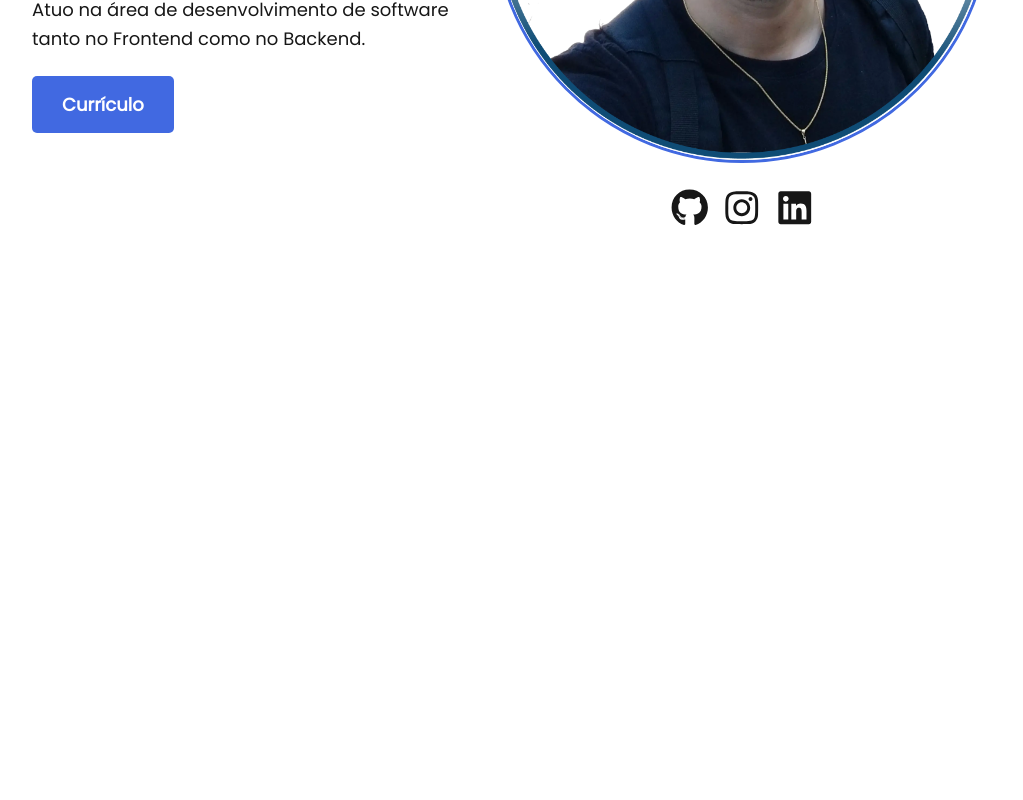
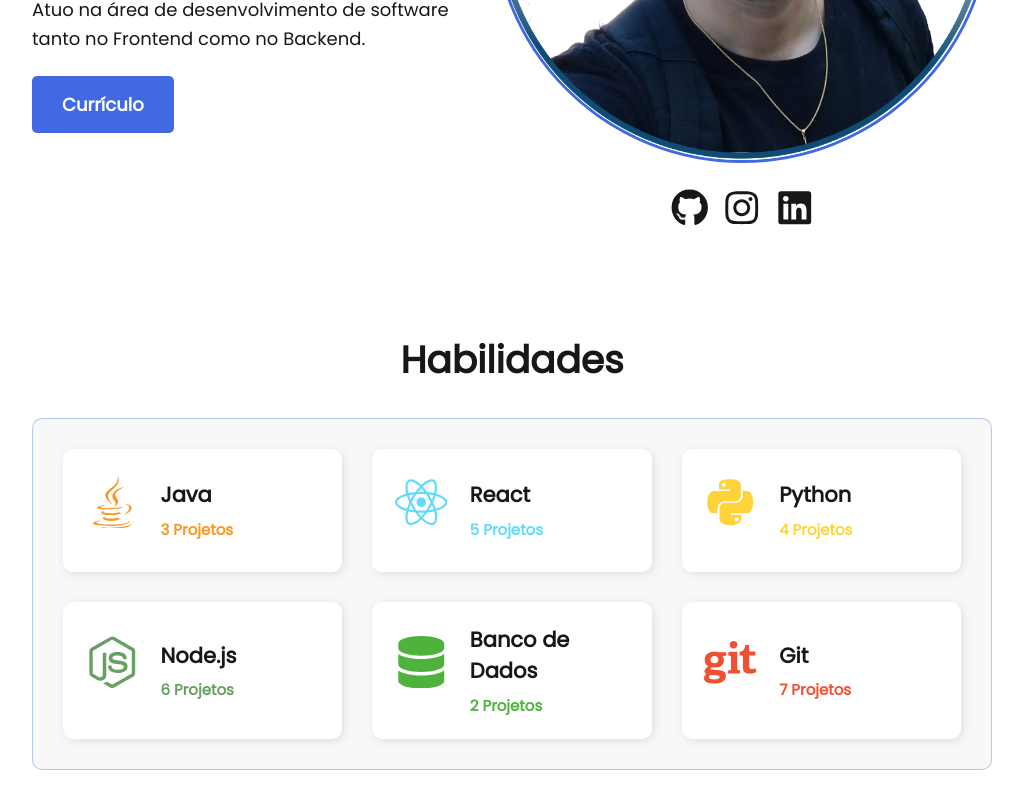
Before and after one commit to Parron01/Parron01-Portfolio, a React (Vite) app: page / in a window 1280 px wide. Shown: the part 397-1197 px from the top of the page, without its empty margins (128-1151 px from the left). Before the commit the page ends 800 px from the top, so only its background shows below. Built offline with nearby package versions, Linux system fonts and the light colour scheme.

Commit message:
3 - Feat: Adicionando nova seção Skills e consequentes modificações.

```diff
--- /dev/null
+++ b/src/components/Skills/Skills.jsx
@@ -0,0 +1,46 @@
+import React from "react";
+import {
+  SkillsContainer,
+  ContentWrapper,
+  SkillsTitle,
+  SkillsGrid,
+  SkillCard,
+  SkillIcon,
+  SkillInfo,
+  SkillName,
+  SkillProjects,
+} from "./Skills.styles";
+
+import { FaJava, FaReact, FaPython, FaNodeJs, FaDatabase, FaGit } from "react-icons/fa";
+
+const skillsData = [
+  { id: 1, name: "Java", icon: <FaJava />, projects: 3, color: "#F89820" },
+  { id: 2, name: "React", icon: <FaReact />, projects: 5, color: "#61DAFB" },
+  { id: 3, name: "Python", icon: <FaPython />, projects: 4, color: "#FFD43B" },
+  { id: 4, name: "Node.js", icon: <FaNodeJs />, projects: 6, color: "#68A063" },
+  { id: 5, name: "Banco de Dados", icon: <FaDatabase />, projects: 2, color: "#4DB33D" },
+  { id: 6, name: "Git", icon: <FaGit />, projects: 7, color: "#F05032" },
+];
+
+const Skills = () => {
+  return (
+    <SkillsContainer>
+      <ContentWrapper>
+        <SkillsTitle>Habilidades</SkillsTitle>
+        <SkillsGrid>
+          {skillsData.map((skill) => (
+            <SkillCard key={skill.id}>
+              <SkillIcon color={skill.color}>{skill.icon}</SkillIcon>
+              <SkillInfo>
+                <SkillName>{skill.name}</SkillName>
+                <SkillProjects color={skill.color}>{skill.projects} Projetos</SkillProjects>
+              </SkillInfo>
+            </SkillCard>
+          ))}
+        </SkillsGrid>
+      </ContentWrapper>
+    </SkillsContainer>
+  );
+};
+
+export default Skills;
--- /dev/null
+++ b/src/components/Skills/Skills.styles.jsx
@@ -0,0 +1,120 @@
+import styled from "styled-components";
+
+export const SkillsContainer = styled.section`
+  display: flex;
+  flex-direction: column;
+  align-items: center;
+  justify-content: center;
+  width: 100%;
+  padding: 2rem 0;
+`;
+
+export const ContentWrapper = styled.div`
+  width: 75%;
+  max-width: 1200px;
+  display: flex;
+  flex-direction: column;
+  align-items: center;
+`;
+
+export const SkillsTitle = styled.h2`
+  font-size: 2.5rem;
+  font-weight: bold;
+  color: #171717;
+  margin-bottom: 2rem;
+  text-align: center;
+
+  @media (max-width: 768px) {
+    font-size: 2rem;
+  }
+`;
+
+export const SkillsGrid = styled.div`
+  display: grid;
+  grid-template-columns: repeat(3, 1fr);
+  gap: 2rem;
+  width: 100%;
+  background: #f8f8f8;
+  padding: 2rem;
+  border-radius: 10px;
+  border: 1px solid rgba(65, 105, 225, 0.34);
+
+  @media (max-width: 1100px) {
+    grid-template-columns: repeat(2, 1fr);
+    gap: 1.5rem;
+  }
+
+  @media (max-width: 768px) {
+    padding: 1.5rem;
+    gap: 1rem;
+  }
+
+  @media (max-width: 600px) {
+    grid-template-columns: repeat(1, 1fr);
+  }
+`;
+
+export const SkillCard = styled.div`
+  display: flex;
+  align-items: center;
+  background: #fff;
+  padding: 1.5rem;
+  border-radius: 10px;
+  box-shadow: 2px 2px 10px rgba(0, 0, 0, 0.1);
+  transition: transform 0.3s ease;
+
+  &:hover {
+    transform: translateY(-5px);
+  }
+
+  @media (max-width: 1100px) {
+    padding: 1.25rem;
+  }
+
+  @media (max-width: 768px) {
+    padding: 1rem;
+  }
+`;
+
+export const SkillIcon = styled.div`
+  font-size: 3.5rem;
+  margin-right: 1.5rem;
+  color: ${(props) => props.color || "#171717"};
+
+  @media (max-width: 1100px) {
+    font-size: 3rem;
+    margin-right: 1.25rem;
+  }
+
+  @media (max-width: 768px) {
+    font-size: 2.5rem;
+    margin-right: 1rem;
+  }
+`;
+
+export const SkillInfo = styled.div`
+  display: flex;
+  flex-direction: column;
+  flex: 1;
+`;
+
+export const SkillName = styled.h3`
+  font-size: 1.4rem;
+  font-weight: bold;
+  color: #171717;
+
+  @media (max-width: 768px) {
+    font-size: 1.2rem;
+  }
+`;
+
+export const SkillProjects = styled.p`
+  font-size: 1rem;
+  font-weight: bold;
+  color: ${(props) => props.color};
+  margin-top: 0.5rem;
+
+  @media (max-width: 768px) {
+    font-size: 0.9rem;
+  }
+`;
--- a/src/pages/HomePage.jsx
+++ b/src/pages/HomePage.jsx
@@ -1,11 +1,13 @@
 import Header from "../components/Header/Header";
 import Introduction from "../components/Introduction/Introduction";
+import Skills from "../components/Skills/Skills";
 
 function HomePage() {
   return (
     <>
       <Header/>
       <Introduction/>
+      <Skills/>
     </>
   );
 }
```
